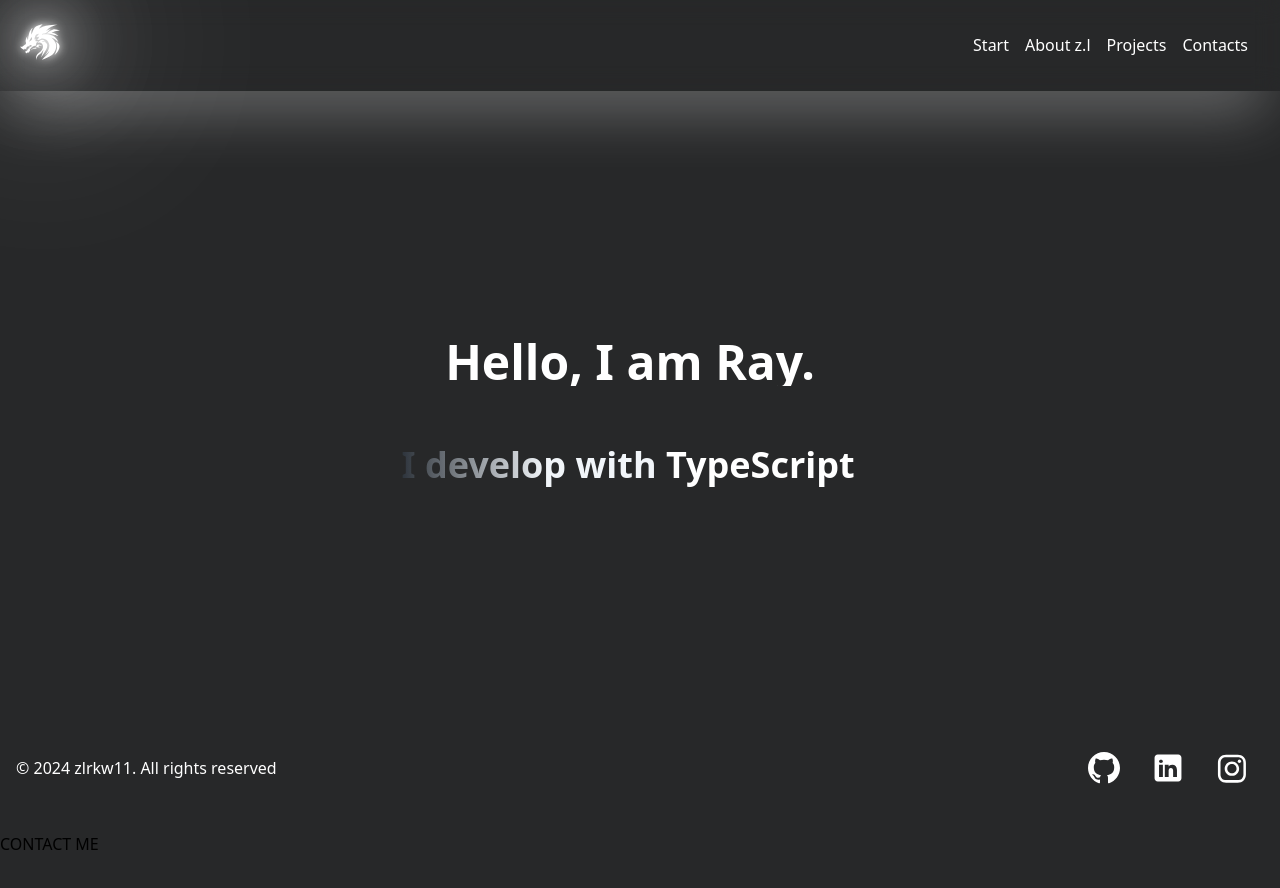
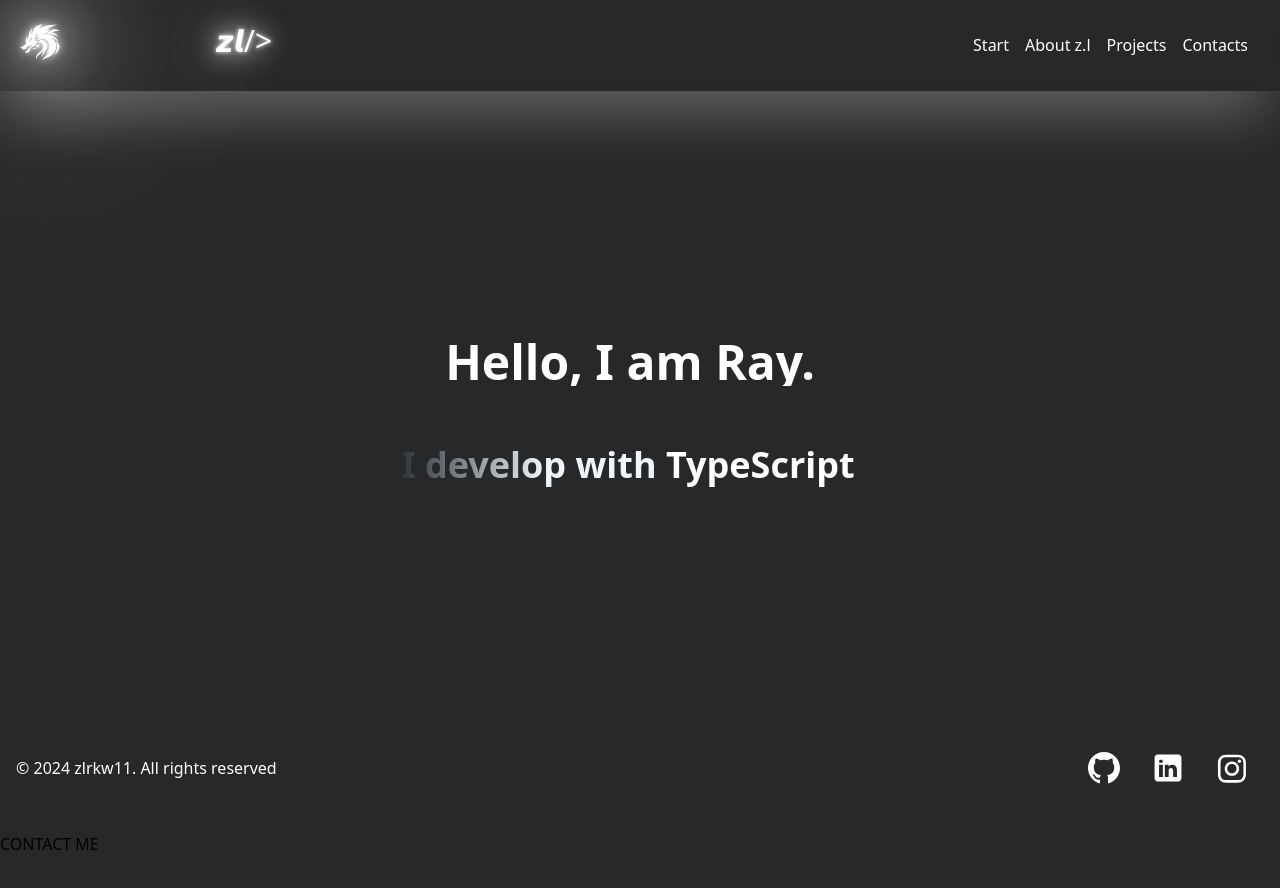
Before and after one commit to zlrkw11/portfolio-zl, a React (Vite) app: page / in a window 1280 px wide. Shown: the top 888 px of the page. Built offline with nearby package versions, Linux system fonts and the light colour scheme.

Commit message:
test on animation for zl logo

```diff
--- a/src/components/Navbar.jsx
+++ b/src/components/Navbar.jsx
@@ -8,7 +8,8 @@ function Navbar() {
   }
   return (
     <div className="w-full fixed top-0 left-0">
-      <div className="md:flex backdrop-blur-md py-4 text-white shadow-lg items-center grid-cols-2 grid">
+      <div className="md:flex backdrop-blur-md py-4 text-white gap-4 shadow-lg items-center grid-cols-2 grid">
+        <div className="grid grid-col md:grid-cols-2 items-center gap-4">
           <Dragon
             className="w-12 fill-white md:w-12 ml-4"
             style={{
@@ -16,7 +17,8 @@ function Navbar() {
                 "drop-shadow(0 0 5px #ffffff) drop-shadow(0 0 25px #ffffff) drop-shadow(0 0 50px #ffffff) drop-shadow(0 0 100px #ffffff)",
             }}
           />
-
+          <h1 className="text-3xl title mb-2 ml-6 transition-transform duration-300 translate-x-24">{`𝙯𝙡/>`}</h1>
+        </div>
         <div className="flex items-center">
           <button
             className="text-white ml-auto mr-8 md:hidden"
--- a/src/styles/tailwind.css
+++ b/src/styles/tailwind.css
@@ -20,6 +20,9 @@
     box-shadow: 0 0 5px #ffffff, 0 0 25px #ffffff, 0 0 50px #ffffff,
       0 0 100px #ffffff;
   }
+  .title {
+    @apply textshadow;
+  }
   .link:hover {
     @apply textshadow;
   }
```
Lines whose indentation alone changed are shown as unchanged.
